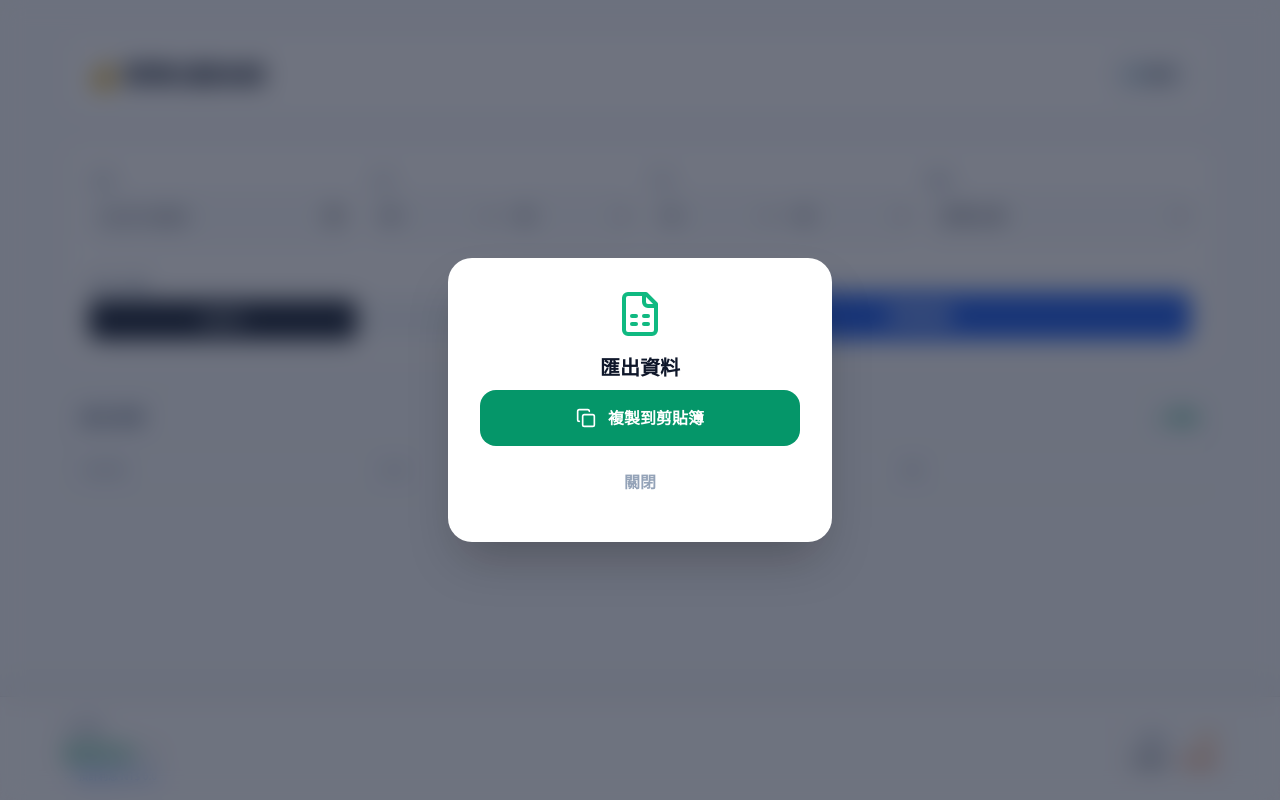
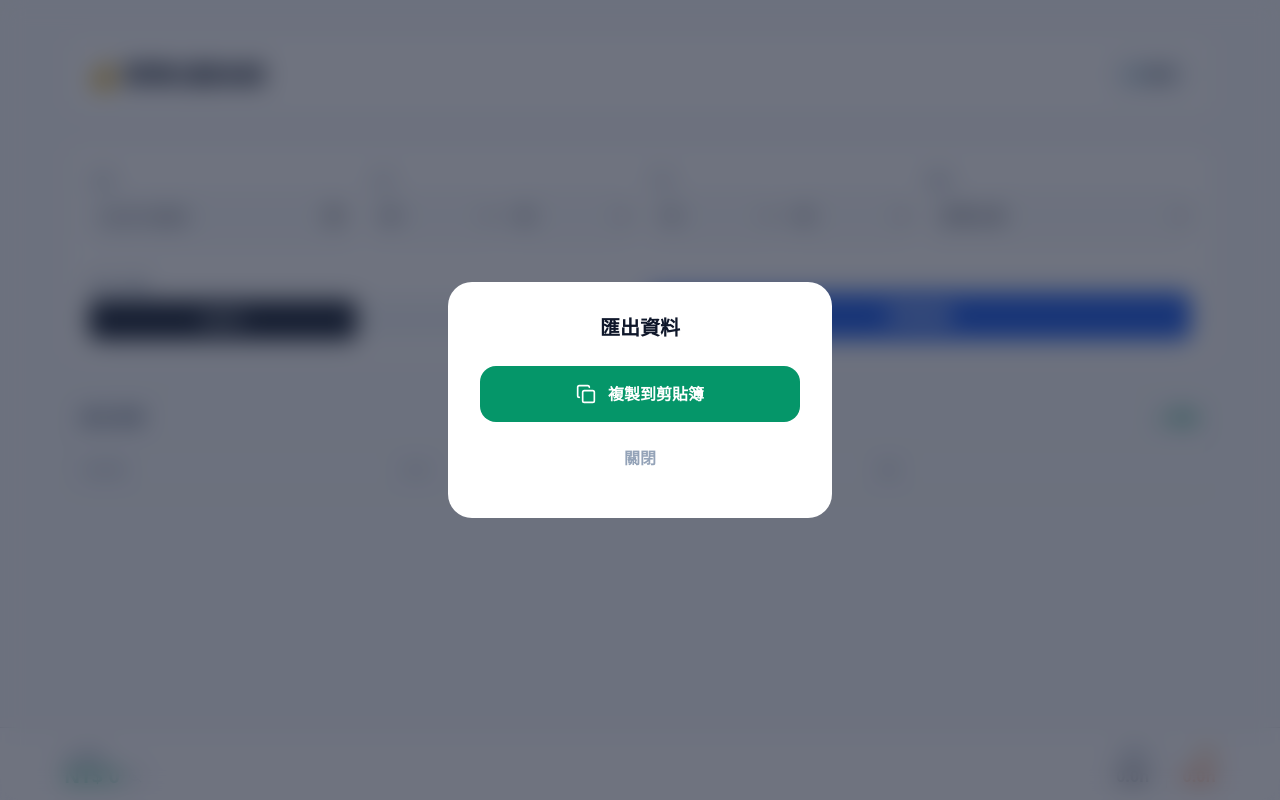
Before and after one commit to Chung0221/salary-tracker, a React (Vite) app: page / in a window 1280 px wide. Both pictures are taken after a click on the button "匯出". Built offline with nearby package versions, Linux system fonts and the light colour scheme.

Commit message:
Update App.jsx

```diff
--- a/App.jsx
+++ b/App.jsx
@@ -1,5 +1,5 @@
 import React, { useState, useEffect } from 'react';
-import { Download, Plus, Trash2, Calendar, Archive, FileSpreadsheet, Table, CheckCircle2, Eye, EyeOff, Copy, Clock, Coffee, AlertTriangle, TrendingUp } from 'lucide-react';
+import { Download, Plus, Trash2, Calendar, Archive, FileSpreadsheet, Table, CheckCircle2, Eye, EyeOff, Copy, Clock, Coffee, AlertTriangle } from 'lucide-react';
 
 const SalaryTracker = () => {
   const [records, setRecords] = useState([]);
@@ -59,13 +59,7 @@ const SalaryTracker = () => {
       const ot2 = Math.min(Math.max(netHours - 2, 0), 6);
       const pay = Math.round((ot1 * settings.hourlyRate * 1.34) + (ot2 * settings.hourlyRate * 1.67));
 
-      return {
-        regularHours: 0,
-        overtimeTotal: netHours,
-        overtime1: ot1,
-        overtime2: ot2,
-        salary: pay
-      };
+      return { regularHours: 0, overtimeTotal: netHours, overtime1: ot1, overtime2: ot2, salary: pay };
     }
 
     const regularHours = Math.min(netHours, 8);
@@ -78,13 +72,7 @@ const SalaryTracker = () => {
     const overtimePay = (overtime1 * settings.hourlyRate * settings.overtimeRate1) +
                        (overtime2 * settings.hourlyRate * settings.overtimeRate2);
 
-    return {
-      regularHours: regularHours,
-      overtimeTotal: overtimeTotal,
-      overtime1: overtime1,
-      overtime2: overtime2,
-      salary: Math.round(regularPay + overtimePay)
-    };
+    return { regularHours, overtimeTotal, overtime1, overtime2, salary: Math.round(regularPay + overtimePay) };
   };
 
   const addRecord = () => {
@@ -99,21 +87,11 @@ const SalaryTracker = () => {
     setTimeout(() => setLastAddedInfo(null), 3000);
   };
 
-  const deleteAllRecords = () => {
-    setRecords([]);
-    saveData([], null);
-    setShowDeleteAllModal(false);
-  };
-
   const totals = records.reduce((acc, r) => ({
     salary: acc.salary + (r.salary || 0),
-    ot1: acc.ot1 + (r.overtime1 || 0),
-    ot2: acc.ot2 + (r.overtime2 || 0),
     otTotal: acc.otTotal + (r.overtimeTotal || 0),
     regTotal: acc.regTotal + (r.regularHours || 0)
-  }), { salary: 0, ot1: 0, ot2: 0, otTotal: 0, regTotal: 0 });
-
-  const estMonthlyInterest = (totals.salary * 0.02) / 12;
+  }), { salary: 0, otTotal: 0, regTotal: 0 });
 
   const copyForSheets = () => {
     if (records.length === 0) return alert('目前沒有資料');
@@ -127,7 +105,8 @@ const SalaryTracker = () => {
   };
 
   return (
-    <div className="min-h-screen bg-slate-50 p-4 md:p-8 pb-32 text-slate-900 font-sans">
+    /* 這裡 pb-40 確保頁面底部有足夠空間，不會被固定欄擋住內容 */
+    <div className="min-h-screen bg-slate-50 p-4 md:p-8 pb-40 text-slate-900 font-sans">
       <div className="max-w-6xl mx-auto space-y-6">
         <div className="bg-white rounded-2xl shadow-sm border border-slate-200 p-6 flex justify-between items-center">
           <h1 className="text-2xl font-black text-slate-800 tracking-tight">💰 薪資出勤系統</h1>
@@ -135,7 +114,7 @@ const SalaryTracker = () => {
         </div>
 
         {showSettings && (
-          <div className="p-4 bg-blue-50 rounded-xl border border-blue-100 space-y-4 shadow-inner">
+          <div className="p-4 bg-blue-50 rounded-xl border border-blue-100 space-y-4">
             <div>
                 <label className="text-xs font-bold text-blue-600 block mb-1">時薪 (NT$)：</label>
                 <input type="number" value={settings.hourlyRate} onChange={e => {const s={...settings, hourlyRate:Number(e.target.value)}; setSettings(s); saveData(null, s);}} className="p-2 rounded-lg border bg-white w-full max-w-[200px]"/>
@@ -197,7 +176,7 @@ const SalaryTracker = () => {
                 ))}
               </div>
             </div>
-            <button onClick={addRecord} className="w-full bg-blue-600 text-white py-3 rounded-lg font-black mt-auto hover:bg-blue-700 transition-colors">新增紀錄</button>
+            <button onClick={addRecord} className="w-full bg-blue-600 text-white py-3 rounded-lg font-black mt-auto hover:bg-blue-700">新增紀錄</button>
           </div>
           {lastAddedInfo && <div className="text-emerald-600 text-xs font-bold flex items-center gap-1"><CheckCircle2 size={12}/>{lastAddedInfo}</div>}
         </div>
@@ -213,29 +192,25 @@ const SalaryTracker = () => {
                 <tr>
                   <th className="p-4">日期/時間</th>
                   <th className="p-4">淨工時</th>
-                  <th className="p-4">倍率分佈</th>
+                  <th className="p-4">倍率</th>
                   <th className="p-4">薪資</th>
                   <th className="p-4"></th>
                 </tr>
               </thead>
               <tbody>
                 {records.map(r => (
-                  <tr key={r.id} className="border-b group hover:bg-slate-50 transition-colors">
-                    <td className="p-4">
-                      <div className="text-sm font-bold">{r.date}</div>
-                      <div className="text-[10px] text-slate-400">{r.checkIn}-{r.checkOut} ({r.breakMinutes}m) {r.note && <span className="text-blue-500 font-bold">[{r.note}]</span>}</div>
+                  <tr key={r.id} className="border-b hover:bg-slate-50">
+                    <td className="p-4 text-sm font-bold">
+                      {r.date}
+                      <div className="text-[10px] text-slate-400 font-normal">{r.checkIn}-{r.checkOut} {r.note && <span className="text-blue-500">[{r.note}]</span>}</div>
                     </td>
-                    <td className="p-4 text-sm font-medium">{(r.overtimeTotal + r.regularHours).toFixed(2)}h</td>
-                    <td className="p-4 text-xs text-slate-500">
-                      {r.note === '休出' ? (
-                        <span><span className="text-orange-600 font-bold">1.34:</span> {r.overtime1} / <span className="text-orange-600 font-bold">1.67:</span> {r.overtime2}</span>
-                      ) : (
-                        <span>正: {r.regularHours}h / 加: {r.overtimeTotal.toFixed(1)}h</span>
-                      )}
+                    <td className="p-4 text-sm font-medium">{(r.overtimeTotal + r.regularHours).toFixed(1)}h</td>
+                    <td className="p-4 text-[10px] text-slate-500">
+                      {r.note === '休出' ? `1.34/1.67` : `正/加`}
                     </td>
                     <td className="p-4 text-sm font-black text-emerald-600">NT$ {r.salary?.toLocaleString()}</td>
                     <td className="p-4 text-right">
-                      <button onClick={() => {setDeleteTarget(r); setShowDeleteModal(true)}} className="text-slate-300 hover:text-red-500 transition-colors"><Trash2 size={16}/></button>
+                      <button onClick={() => {setDeleteTarget(r); setShowDeleteModal(true)}} className="text-slate-300 hover:text-red-500"><Trash2 size={16}/></button>
                     </td>
                   </tr>
                 ))}
@@ -245,45 +220,41 @@ const SalaryTracker = () => {
         </div>
       </div>
 
-      {/* 底部總計列 - 已優化尺寸與透明度 */}
-      <div className="fixed bottom-0 left-0 right-0 bg-white/70 backdrop-blur-lg border-t p-3 md:p-4 z-40 shadow-[0_-10px_20px_rgba(0,0,0,0.05)]">
-        <div className="max-w-6xl mx-auto flex justify-between items-center gap-2">
-          <div className="flex-1">
-            <span className="text-[10px] text-slate-400 font-black uppercase tracking-tighter">本月實領</span>
+      {/* 底部固定欄 - 精簡化並強化透明度 */}
+      <div className="fixed bottom-0 left-0 right-0 bg-white/80 backdrop-blur-md border-t p-3 z-40">
+        <div className="max-w-6xl mx-auto flex justify-between items-center">
+          <div>
+            <span className="text-[10px] text-slate-400 font-black uppercase">本月實領</span>
             <div className="flex items-center gap-2">
-              <span className="text-xl md:text-2xl font-black text-emerald-600 leading-tight">
+              <span className="text-xl font-black text-emerald-600 leading-none">
                 {showSalary ? `NT$ ${totals.salary.toLocaleString()}` : 'NT$ ****'}
               </span>
-              <button onClick={() => setShowSalary(!showSalary)} className="text-slate-400 p-1">
+              <button onClick={() => setShowSalary(!showSalary)} className="text-slate-400">
                 {showSalary ? <EyeOff size={14}/> : <Eye size={14}/>}
               </button>
             </div>
-            {showSalary && (
-              <div className="hidden sm:flex items-center gap-1 text-[10px] font-bold text-blue-500">
-                <TrendingUp size={10}/> 預計利息 NT$ {estMonthlyInterest.toFixed(1)}
-              </div>
-            )}
           </div>
 
-          <div className="flex gap-4 border-l pl-4">
+          <div className="flex gap-4">
             <div className="text-right">
-                <span className="text-[10px] text-slate-400 font-black uppercase tracking-tighter">總時數</span>
+                <span className="text-[10px] text-slate-400 font-black uppercase">總時數</span>
                 <div className="text-base font-black text-slate-700">{(totals.regTotal + totals.otTotal).toFixed(1)}h</div>
             </div>
-            <div className="text-right">
-                <span className="text-[10px] text-orange-400 font-black uppercase tracking-tighter">加班</span>
+            <div className="text-right border-l pl-4">
+                <span className="text-[10px] text-orange-400 font-black uppercase">加班</span>
                 <div className="text-base font-black text-orange-600">{totals.otTotal.toFixed(1)}h</div>
             </div>
           </div>
         </div>
       </div>
 
+      {/* 刪除確認等彈窗 */}
       {showDeleteModal && (
-        <div className="fixed inset-0 bg-slate-900/60 flex items-center justify-center z-50 p-4 backdrop-blur-sm">
+        <div className="fixed inset-0 bg-slate-900/60 flex items-center justify-center z-50 p-4">
           <div className="bg-white p-6 rounded-2xl max-w-xs w-full shadow-2xl">
             <h3 className="font-black text-center mb-6">確定刪除此筆紀錄？</h3>
             <div className="flex gap-3">
-              <button onClick={() => { const updated = records.filter(r => r.id !== deleteTarget.id); setRecords(updated); saveData(updated, null); setShowDeleteModal(false); }} className="flex-1 py-3 bg-red-500 text-white rounded-xl font-black">刪除</button>
+              <button onClick={() => { const updated = records.filter(r => r.id !== deleteTarget.id); setRecords(updated); localStorage.setItem('salary_records', JSON.stringify(updated)); setShowDeleteModal(false); }} className="flex-1 py-3 bg-red-500 text-white rounded-xl font-black">刪除</button>
               <button onClick={() => setShowDeleteModal(false)} className="flex-1 py-3 bg-slate-100 rounded-xl font-bold">取消</button>
             </div>
           </div>
@@ -291,14 +262,12 @@ const SalaryTracker = () => {
       )}
 
       {showDeleteAllModal && (
-        <div className="fixed inset-0 bg-slate-900/60 flex items-center justify-center z-50 p-4 backdrop-blur-sm">
-          <div className="bg-white p-6 rounded-2xl max-w-xs w-full border-t-8 border-red-500 shadow-2xl">
-            <div className="flex justify-center mb-4 text-red-500"><AlertTriangle size={48} /></div>
-            <h3 className="font-black text-center text-lg mb-2">危險操作！</h3>
-            <p className="text-slate-500 text-sm text-center mb-6">確定要清空所有紀錄嗎？</p>
-            <div className="flex flex-col gap-2">
-              <button onClick={deleteAllRecords} className="w-full py-3 bg-red-500 text-white rounded-xl font-black">是的，全部刪除</button>
-              <button onClick={() => setShowDeleteAllModal(false)} className="w-full py-3 bg-slate-100 rounded-xl font-bold text-slate-400">取消</button>
+        <div className="fixed inset-0 bg-slate-900/60 flex items-center justify-center z-50 p-4">
+          <div className="bg-white p-6 rounded-2xl max-w-xs w-full border-t-8 border-red-500">
+            <h3 className="font-black text-center text-lg mb-2">確定清空所有紀錄？</h3>
+            <div className="flex flex-col gap-2 mt-4">
+              <button onClick={() => { setRecords([]); localStorage.setItem('salary_records', JSON.stringify([])); setShowDeleteAllModal(false); }} className="w-full py-3 bg-red-500 text-white rounded-xl font-black">是的，全部刪除</button>
+              <button onClick={() => setShowDeleteAllModal(false)} className="w-full py-3 bg-slate-100 rounded-xl font-bold text-slate-400 text-center">取消</button>
             </div>
           </div>
         </div>
@@ -306,13 +275,12 @@ const SalaryTracker = () => {
 
       {showExportModal && (
         <div className="fixed inset-0 bg-slate-900/60 backdrop-blur-md flex items-center justify-center z-50">
-          <div className="bg-white rounded-3xl p-8 max-w-sm w-full shadow-2xl">
-            <div className="flex justify-center mb-4 text-emerald-500"><FileSpreadsheet size={48} /></div>
-            <h3 className="text-xl font-black mb-2 text-center">匯出資料</h3>
+          <div className="bg-white rounded-3xl p-8 max-w-sm w-full">
+            <h3 className="text-xl font-black mb-6 text-center">匯出資料</h3>
             <button onClick={copyForSheets} className="w-full py-4 bg-emerald-600 text-white rounded-2xl font-black flex items-center justify-center gap-3">
               <Copy size={20}/> 複製到剪貼簿
             </button>
-            <button onClick={() => setShowExportModal(false)} className="w-full py-4 text-slate-400 font-bold mt-2">關閉</button>
+            <button onClick={() => setShowExportModal(false)} className="w-full py-4 text-slate-400 font-bold mt-2 text-center">關閉</button>
           </div>
         </div>
       )}
```
